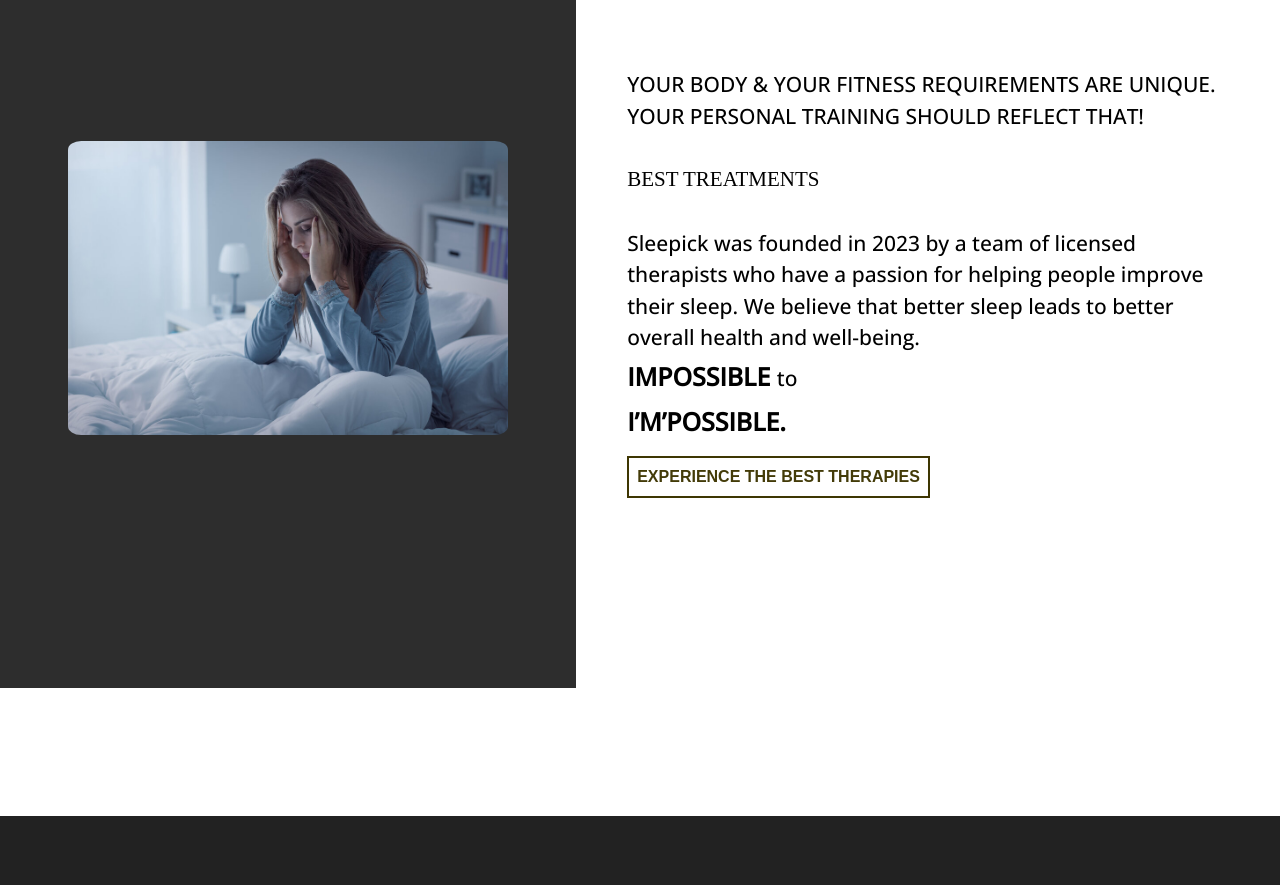
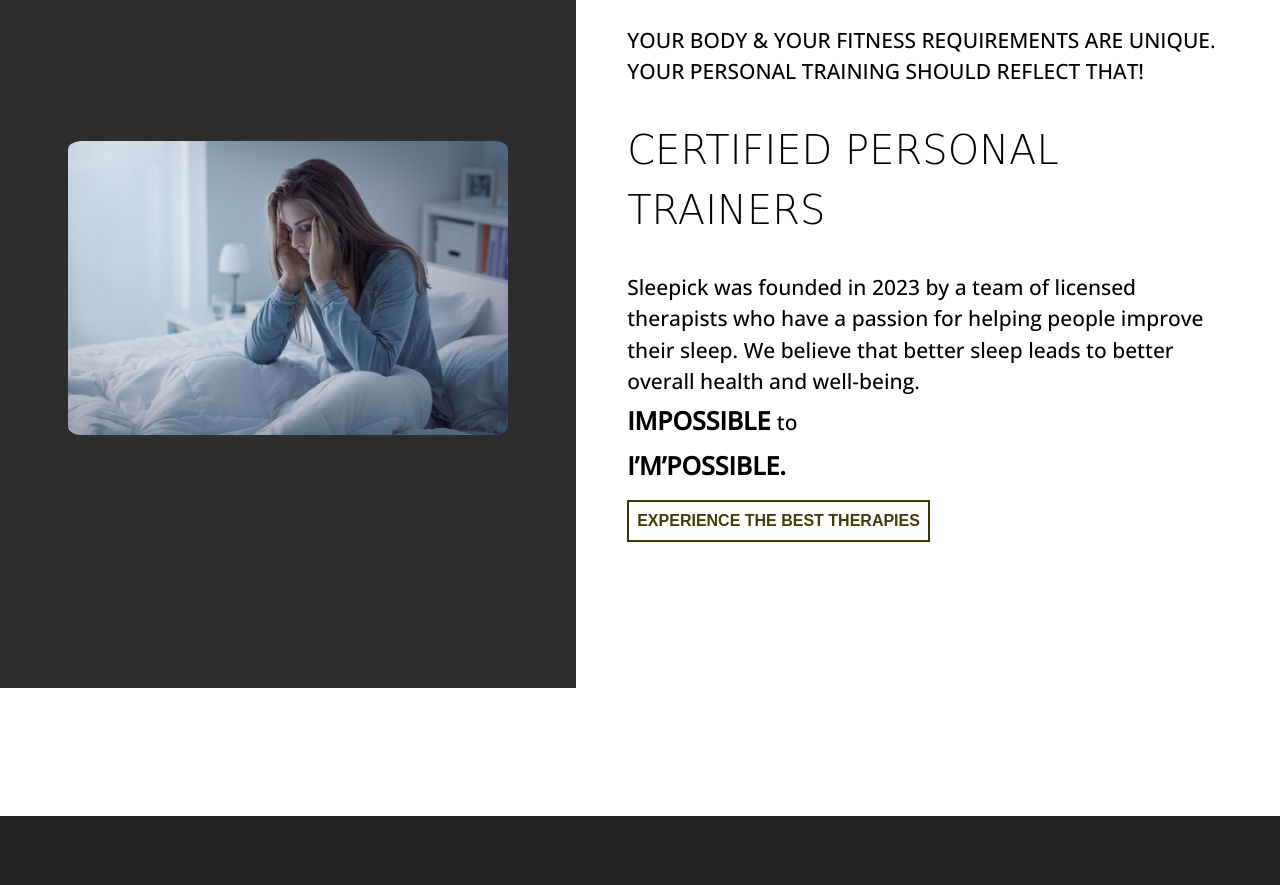
Before and after one commit to Omkar270048/harshh, a website: page html/index.html in a window 1280 px wide. Shown: the part 1040-1925 px from the top of the page. Drawn offline with nearby package versions, Linux system fonts and the light colour scheme; a web font is replaced by a local one.

Commit message:
Update index.html

```diff
--- a/html/index.html
+++ b/html/index.html
@@ -47,7 +47,7 @@
                     YOUR PERSONAL TRAINING SHOULD REFLECT THAT!
                 </p>
                 <br>
-                <p style="font-family:Times New Roman;">BEST TREATMENTS</p>
+                <p class="bold-text">CERTIFIED PERSONAL TRAINERS </p>
                 <br>
                 <p>Sleepick was founded in 2023 by a team of licensed therapists who have a passion for helping people
                     improve their sleep. We believe that better sleep leads to better overall health and well-being.<br>
```
